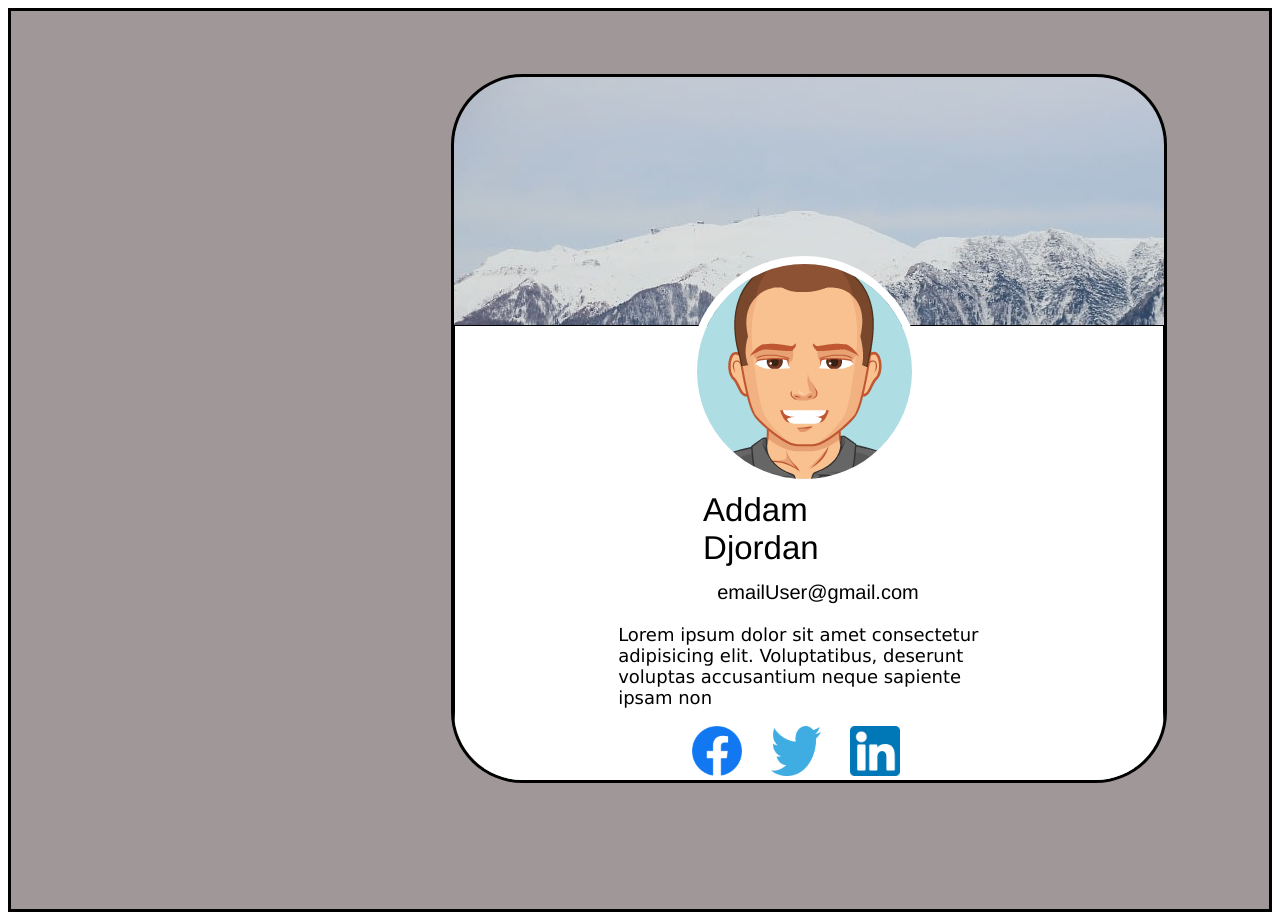
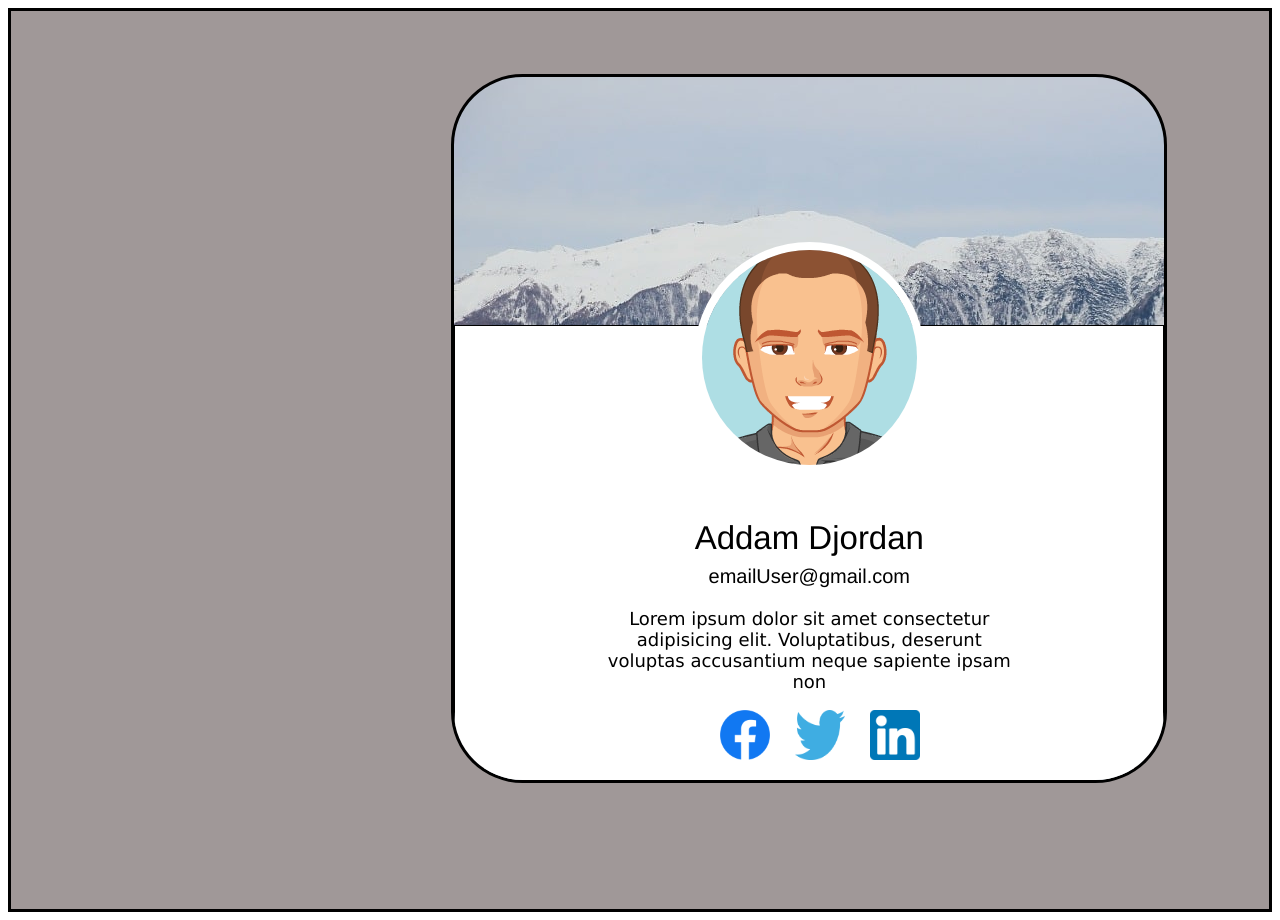
Before and after one commit to Andrey-streange41/roundAvatar, a plain HTML site: page index.html in a window 1280 px wide. Drawn offline with Linux system fonts and the light colour scheme.

Commit message:
add new version 1.2

```diff
--- a/style.css
+++ b/style.css
@@ -38,42 +38,37 @@
     width: 100%;
     min-height: 900px;
     margin-top: 35%;
-
+    text-align: center;
+    padding-left:20%;
+    padding-right: 20%;
 }
 
 .avatar
 {
     border: solid white 8px;
     border-radius: 50%;
-    margin: -10% 33%;
+    margin-top: -20%;
     min-width: 231px;
     max-width: 231px;
 }
 
 .p1
 {
-
-    width: 200px;
     margin-top: 10%;
     margin-bottom: 0px;;
     padding-right: 0px;
-    margin-left: 35%;
     font-size:33px;
     font-family: 'Franklin Gothic Medium', 'Arial Narrow', Arial, sans-serif;
 }
 .p2
 {
-    width: 400px;
     margin-top: 2%;
     padding-right: 0px;
-    margin-left: 37%;
     font-size:20px;
     font-family: 'Franklin Gothic Medium', 'Arial Narrow', Arial, sans-serif;
 }
 .p3
 {
-    width: 400px;
-    margin-left: 23%;
     font-family: 'Lucida Sans', 'Lucida Sans Regular', 'Lucida Grande', 'Lucida Sans Unicode', Geneva, Verdana, sans-serif;
     font-size: 18px;
 }
@@ -84,7 +79,3 @@
     height: 50px;
     margin-left: 5%;
 }
-.links_img
-{
-margin-left: 30%;
-}
```
